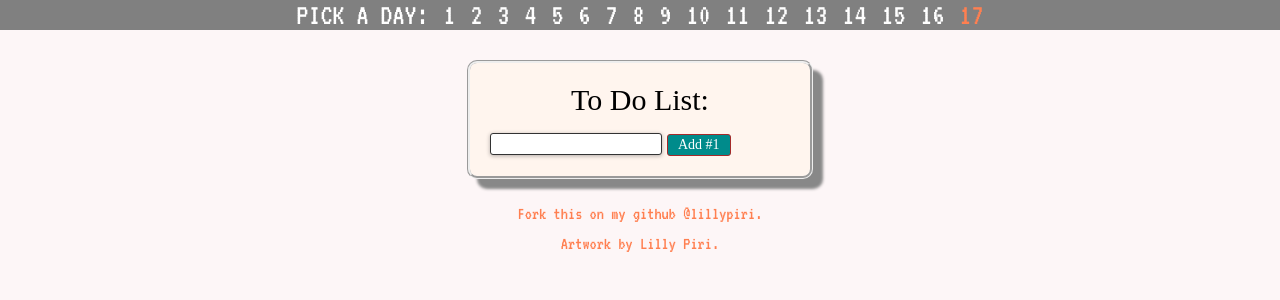
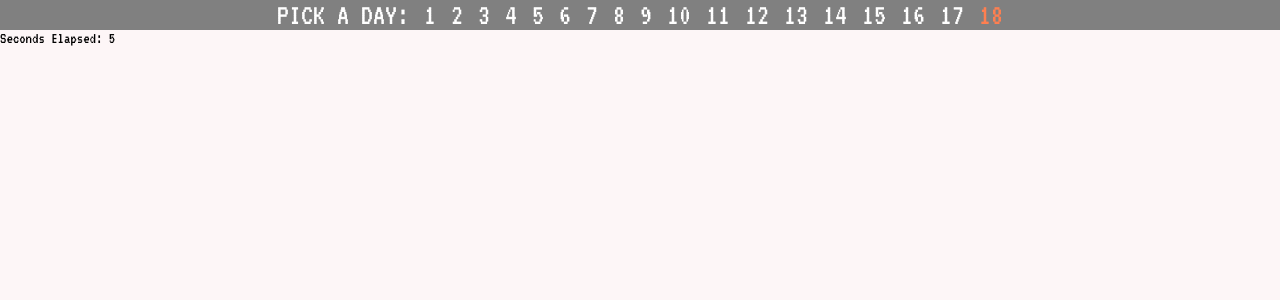
Before and after one commit to lillypiri/30apps30days, a React (Create React App) app: page / in a window 1280 px wide. Shown: the top 300 px of the page. Built offline with nearby package versions, Linux system fonts and the light colour scheme; a web font is replaced by a local one.

Commit message:
count down works - day 18 initial commit

```diff
--- a/src/App.js
+++ b/src/App.js
@@ -17,12 +17,13 @@ import Day14 from './day14';
 import Day15 from './day15';
 import Day16 from './day16';
 import Day17 from './day17';
+import Day18 from './day18';
 
 class App extends Component {
     constructor(props) {
         super(props);
         this.state = {
-            current_app: 16
+            current_app: 17
         }
     }
     render() {
@@ -80,6 +81,9 @@ class App extends Component {
             case 16:
                 day = (<Day17 />)
                 break;
+            case 17:
+                day = (<Day18 />)
+                break;
             default:
 
         }
@@ -87,7 +91,7 @@ class App extends Component {
             <div>
                 <div className="app-switcher">
                     Pick a day:
-                    {[0,1,2,3,4,5,6,7,8,9,10,11,12,13,14,15,16].map(number => {
+                    {[0,1,2,3,4,5,6,7,8,9,10,11,12,13,14,15,16,17].map(number => {
                         return (
                             <div key={number} className={`app-button ${this.state.current_app === number ? "active-app" : "" }`} onClick={e => this.setState({ current_app: number })} >
                                 {number +1}
--- /dev/null
+++ b/src/day18.js
@@ -0,0 +1,47 @@
+import React, {Component} from 'react';
+import './day18.css';
+
+class Timer extends Component {
+  constructor(props) {
+    super(props);
+    this.state = {secondsElapsed: 10};
+  }
+
+  tick() {
+    this.setState((prevState) => ({
+      secondsElapsed: prevState.secondsElapsed - 1
+    }));
+  }
+
+  componentDidMount() {
+    this.interval = setInterval(() => this.tick(), 1000);
+  }
+
+  componentWillUnmount() {
+    clearInterval(this.interval);
+  }
+
+  render() {
+    return (
+        <div>
+          <div>
+              {this.state.secondsElapsed  >= 1 &&
+                  "Seconds Elapsed: " + this.state.secondsElapsed
+              }
+         </div>
+          <div>
+             {this.state.secondsElapsed <= 0 &&
+                 "YAY"
+            }
+          </div>
+          <div>
+              {this.state.secondsElapsed <= -5 &&
+                  <button>"Countdown again"</button>
+              }
+          </div>
+      </div>
+    );
+  }
+}
+
+export default Timer;
```
Also changed, not shown: src/day18.css (added).
